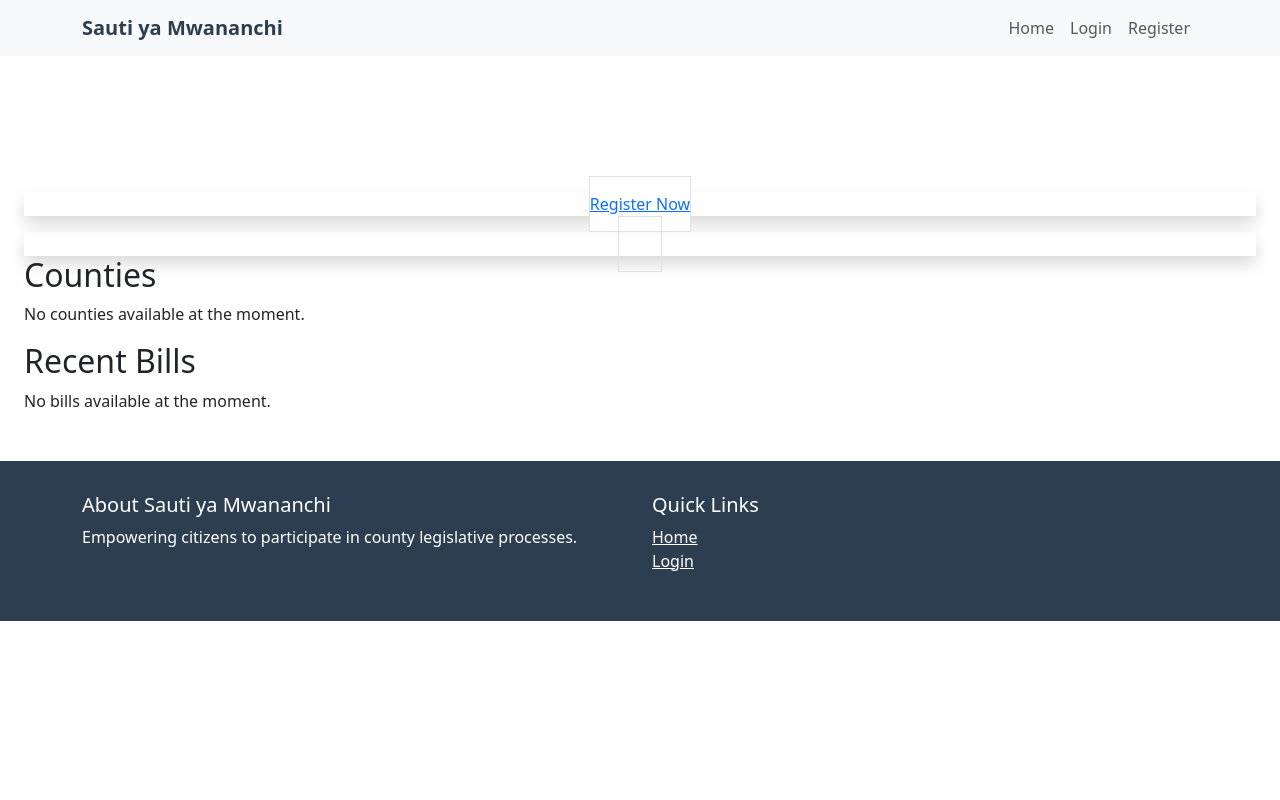
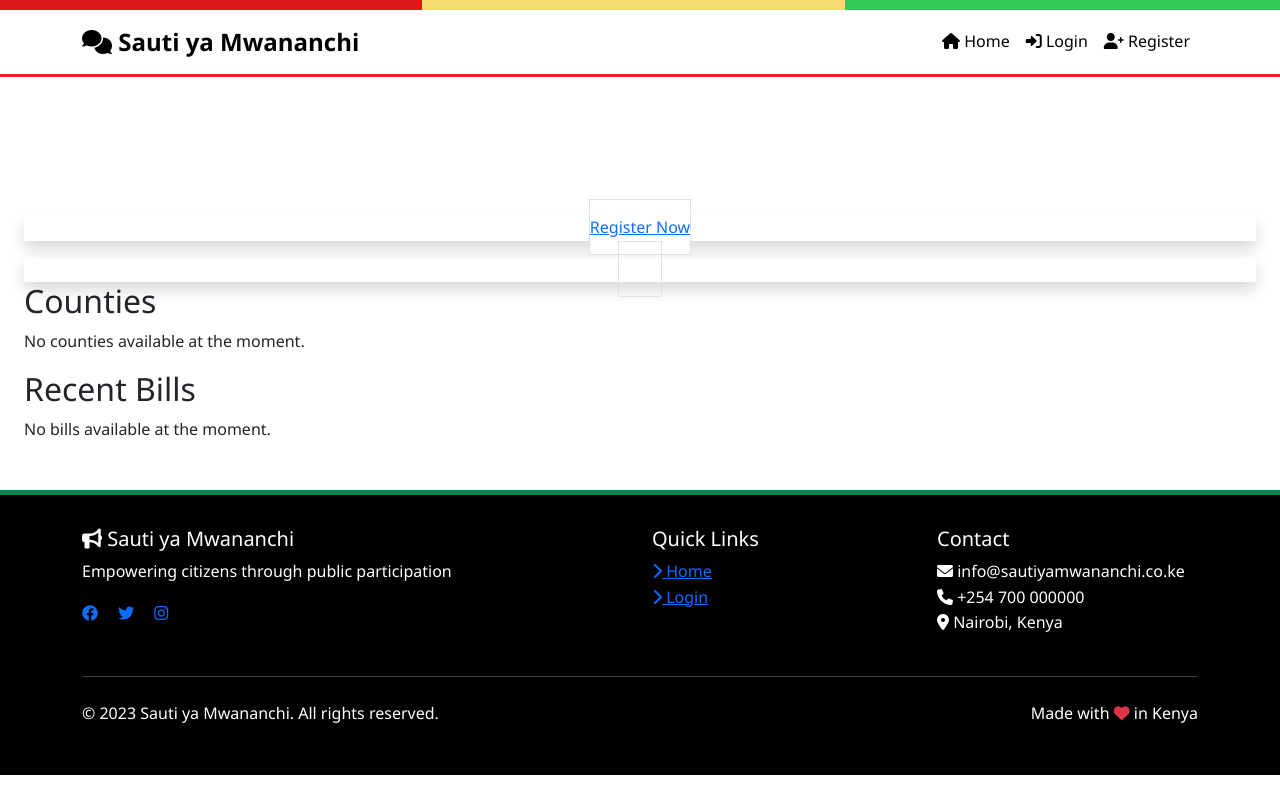
Before and after one commit to rayklanderman/sauti_ya_mwanainchi, a Django app: page / in a window 1280 px wide. Run offline with Django 4.2, Linux system fonts and the light colour scheme; data that the repository does not hold is empty.

Commit message:
Update frontend with Kenyan flag theme and modern design

```diff
--- a/core/templates/core/base.html
+++ b/core/templates/core/base.html
@@ -1,3 +1,4 @@
+{% load static %}
 <!DOCTYPE html>
 <html lang="en">
 <head>
@@ -6,51 +7,59 @@
     <title>{% block title %}Sauti ya Mwananchi{% endblock %}</title>
     <!-- Bootstrap CSS -->
     <link href="https://cdn.jsdelivr.net/npm/bootstrap@5.3.0/dist/css/bootstrap.min.css" rel="stylesheet">
+    <!-- Font Awesome -->
+    <link href="https://cdnjs.cloudflare.com/ajax/libs/font-awesome/6.0.0/css/all.min.css" rel="stylesheet">
     <!-- Custom CSS -->
+    <link href="{% static 'css/style.css' %}" rel="stylesheet">
     <style>
-        .navbar-brand {
-            font-weight: bold;
-            color: #2c3e50;
-        }
-        .hero-section {
-            background-color: #3498db;
-            color: white;
-            padding: 4rem 0;
-        }
-        .footer {
-            background-color: #2c3e50;
-            color: white;
-            padding: 2rem 0;
-            margin-top: 3rem;
+        .kenya-stripe {
+            height: 10px;
+            background-color: #000;
+            background-image: linear-gradient(to right, #dd1818 33%, #f7dc6f 33%, #f7dc6f 66%, #34c759 66%);
         }
     </style>
 </head>
 <body>
+    <!-- Kenya Flag Stripe -->
+    <div class="kenya-stripe"></div>
+
     <!-- Navigation -->
-    <nav class="navbar navbar-expand-lg navbar-light bg-light">
+    <nav class="navbar navbar-expand-lg">
         <div class="container">
-            <a class="navbar-brand" href="{% url 'home' %}">Sauti ya Mwananchi</a>
+            <a class="navbar-brand" href="{% url 'home' %}">
+                <i class="fas fa-comments"></i> Sauti ya Mwananchi
+            </a>
             <button class="navbar-toggler" type="button" data-bs-toggle="collapse" data-bs-target="#navbarNav">
                 <span class="navbar-toggler-icon"></span>
             </button>
             <div class="collapse navbar-collapse" id="navbarNav">
                 <ul class="navbar-nav ms-auto">
                     <li class="nav-item">
-                        <a class="nav-link" href="{% url 'home' %}">Home</a>
+                        <a class="nav-link" href="{% url 'home' %}">
+                            <i class="fas fa-home"></i> Home
+                        </a>
                     </li>
                     {% if user.is_authenticated %}
                         <li class="nav-item">
-                            <a class="nav-link" href="{% url 'user_dashboard' %}">Dashboard</a>
+                            <a class="nav-link" href="{% url 'user_dashboard' %}">
+                                <i class="fas fa-tachometer-alt"></i> Dashboard
+                            </a>
                         </li>
                         <li class="nav-item">
-                            <a class="nav-link" href="{% url 'account_logout' %}">Logout</a>
+                            <a class="nav-link" href="{% url 'account_logout' %}">
+                                <i class="fas fa-sign-out-alt"></i> Logout
+                            </a>
                         </li>
                     {% else %}
                         <li class="nav-item">
-                            <a class="nav-link" href="{% url 'account_login' %}">Login</a>
+                            <a class="nav-link" href="{% url 'account_login' %}">
+                                <i class="fas fa-sign-in-alt"></i> Login
+                            </a>
                         </li>
                         <li class="nav-item">
-                            <a class="nav-link" href="{% url 'account_signup' %}">Register</a>
+                            <a class="nav-link" href="{% url 'account_signup' %}">
+                                <i class="fas fa-user-plus"></i> Register
+                            </a>
                         </li>
                     {% endif %}
                 </ul>
@@ -79,19 +88,41 @@
         <div class="container">
             <div class="row">
                 <div class="col-md-6">
-                    <h5>About Sauti ya Mwananchi</h5>
-                    <p>Empowering citizens to participate in county legislative processes.</p>
+                    <h5><i class="fas fa-bullhorn"></i> Sauti ya Mwananchi</h5>
+                    <p>Empowering citizens through public participation</p>
+                    <div class="social-links mt-3">
+                        <a href="#" class="me-3"><i class="fab fa-facebook"></i></a>
+                        <a href="#" class="me-3"><i class="fab fa-twitter"></i></a>
+                        <a href="#" class="me-3"><i class="fab fa-instagram"></i></a>
+                    </div>
                 </div>
-                <div class="col-md-6">
+                <div class="col-md-3">
                     <h5>Quick Links</h5>
                     <ul class="list-unstyled">
-                        <li><a href="{% url 'home' %}" class="text-white">Home</a></li>
+                        <li><a href="{% url 'home' %}"><i class="fas fa-chevron-right"></i> Home</a></li>
                         {% if user.is_authenticated %}
-                            <li><a href="{% url 'user_dashboard' %}" class="text-white">Dashboard</a></li>
+                            <li><a href="{% url 'user_dashboard' %}"><i class="fas fa-chevron-right"></i> Dashboard</a></li>
                         {% else %}
-                            <li><a href="{% url 'account_login' %}" class="text-white">Login</a></li>
+                            <li><a href="{% url 'account_login' %}"><i class="fas fa-chevron-right"></i> Login</a></li>
                         {% endif %}
                     </ul>
+                </div>
+                <div class="col-md-3">
+                    <h5>Contact</h5>
+                    <ul class="list-unstyled">
+                        <li><i class="fas fa-envelope"></i> info@sautiyamwananchi.co.ke</li>
+                        <li><i class="fas fa-phone"></i> +254 700 000000</li>
+                        <li><i class="fas fa-map-marker-alt"></i> Nairobi, Kenya</li>
+                    </ul>
+                </div>
+            </div>
+            <hr class="mt-4 mb-4">
+            <div class="row">
+                <div class="col-md-6">
+                    <p>&copy; 2023 Sauti ya Mwananchi. All rights reserved.</p>
+                </div>
+                <div class="col-md-6 text-md-end">
+                    <p>Made with <i class="fas fa-heart text-danger"></i> in Kenya</p>
                 </div>
             </div>
         </div>
--- /dev/null
+++ b/static/css/style.css
@@ -0,0 +1,153 @@
+:root {
+    --kenya-black: #000000;
+    --kenya-red: #EE1C25;
+    --kenya-green: #008751;
+    --kenya-white: #FFFFFF;
+}
+
+body {
+    font-family: 'Segoe UI', Tahoma, Geneva, Verdana, sans-serif;
+    line-height: 1.6;
+}
+
+/* Navigation */
+.navbar {
+    background: var(--kenya-white) !important;
+    border-bottom: 3px solid var(--kenya-red);
+}
+
+.navbar-brand {
+    color: var(--kenya-black) !important;
+    font-weight: bold;
+    font-size: 1.5rem;
+}
+
+.nav-link {
+    color: var(--kenya-black) !important;
+    font-weight: 500;
+}
+
+.nav-link:hover {
+    color: var(--kenya-red) !important;
+}
+
+/* Hero Section */
+.hero-section {
+    background: linear-gradient(135deg, var(--kenya-red) 0%, var(--kenya-black) 100%);
+    color: var(--kenya-white);
+    padding: 4rem 0;
+    position: relative;
+    overflow: hidden;
+}
+
+.hero-section::after {
+    content: '';
+    position: absolute;
+    bottom: 0;
+    left: 0;
+    right: 0;
+    height: 5px;
+    background: var(--kenya-green);
+}
+
+/* Cards and Sections */
+.card {
+    border: none;
+    box-shadow: 0 2px 15px rgba(0, 0, 0, 0.1);
+    transition: transform 0.3s ease;
+}
+
+.card:hover {
+    transform: translateY(-5px);
+}
+
+.card-header {
+    background: var(--kenya-green);
+    color: var(--kenya-white);
+    font-weight: bold;
+}
+
+/* Buttons */
+.btn-primary {
+    background-color: var(--kenya-green);
+    border-color: var(--kenya-green);
+}
+
+.btn-primary:hover {
+    background-color: var(--kenya-black);
+    border-color: var(--kenya-black);
+}
+
+.btn-secondary {
+    background-color: var(--kenya-red);
+    border-color: var(--kenya-red);
+}
+
+.btn-secondary:hover {
+    background-color: var(--kenya-black);
+    border-color: var(--kenya-black);
+}
+
+/* Footer */
+.footer {
+    background: var(--kenya-black);
+    color: var(--kenya-white);
+    padding: 2rem 0;
+    margin-top: 3rem;
+    border-top: 5px solid var(--kenya-green);
+}
+
+/* Dashboard */
+.dashboard-stats {
+    background: var(--kenya-white);
+    border-left: 4px solid var(--kenya-green);
+    padding: 1rem;
+    margin-bottom: 1rem;
+    box-shadow: 0 2px 10px rgba(0, 0, 0, 0.1);
+}
+
+/* Forms */
+.form-control:focus {
+    border-color: var(--kenya-green);
+    box-shadow: 0 0 0 0.2rem rgba(0, 135, 81, 0.25);
+}
+
+/* Alerts */
+.alert-success {
+    background-color: var(--kenya-green);
+    color: var(--kenya-white);
+    border: none;
+}
+
+.alert-danger {
+    background-color: var(--kenya-red);
+    color: var(--kenya-white);
+    border: none;
+}
+
+/* Profile Section */
+.profile-header {
+    background: linear-gradient(45deg, var(--kenya-black), var(--kenya-green));
+    color: var(--kenya-white);
+    padding: 2rem;
+    border-radius: 10px;
+    margin-bottom: 2rem;
+}
+
+.profile-avatar {
+    border: 4px solid var(--kenya-white);
+    box-shadow: 0 0 20px rgba(0, 0, 0, 0.2);
+}
+
+/* Custom Kenyan Flag Stripe */
+.kenya-stripe {
+    height: 5px;
+    background: linear-gradient(to right,
+        var(--kenya-black) 25%,
+        var(--kenya-red) 25%,
+        var(--kenya-red) 50%,
+        var(--kenya-green) 50%,
+        var(--kenya-green) 75%,
+        var(--kenya-white) 75%
+    );
+}
```
